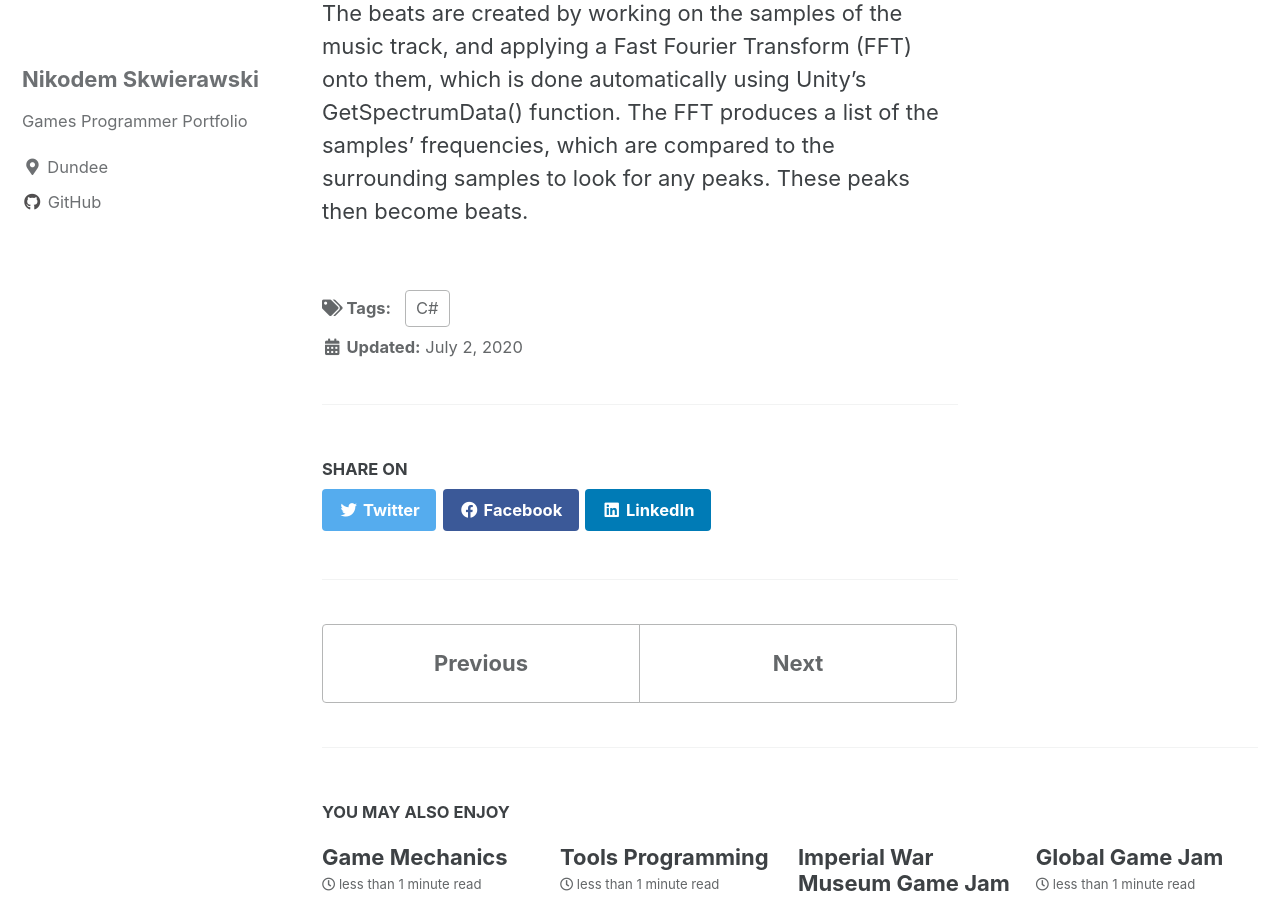
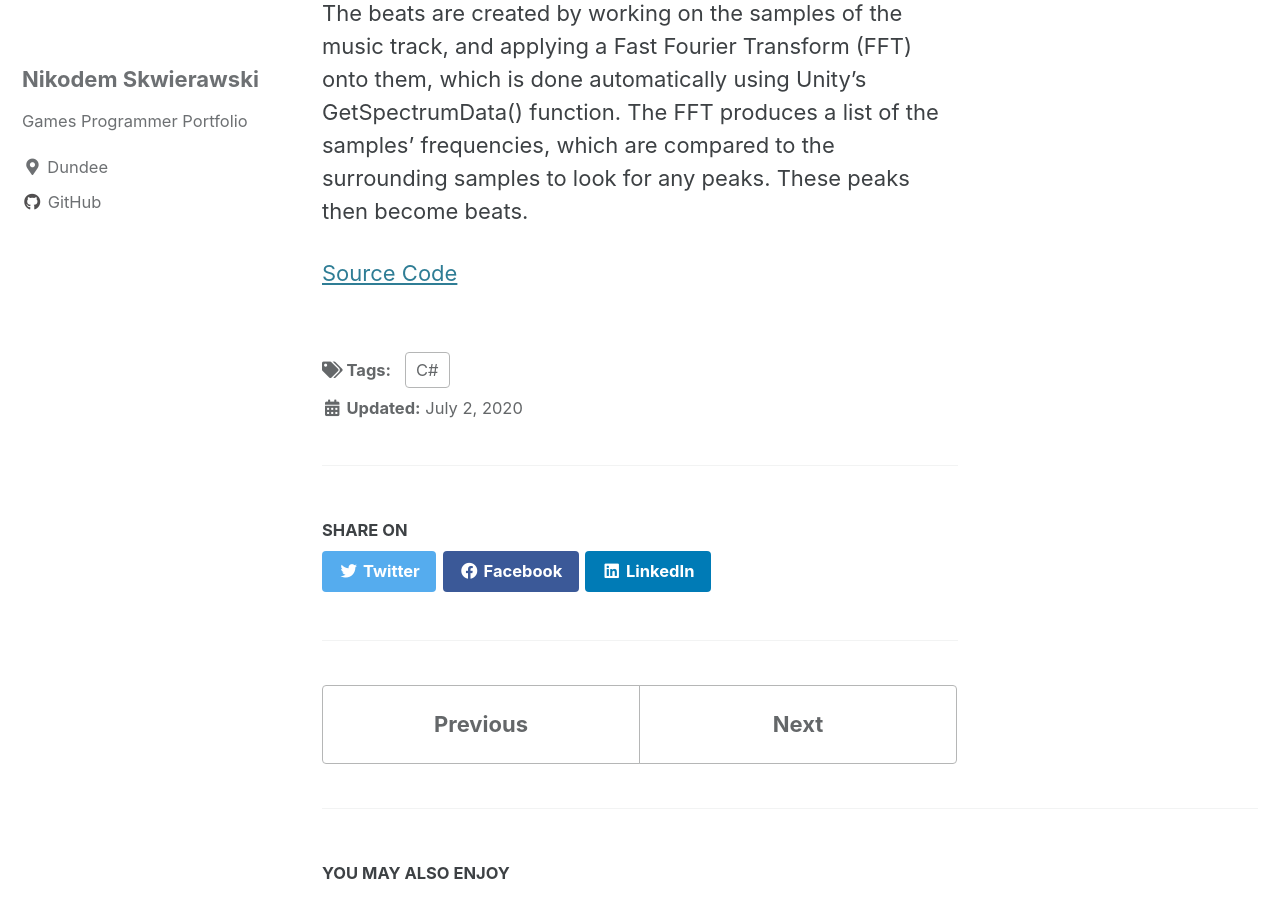
Before and after one commit to nikodems/nikodems.github.io, a Jekyll site: the page built from _posts/2020-07-02-audio-programming.md, in a window 1280 px wide and 900 px high, scrolled down 882 px. Built offline with Jekyll 4.4.1, drawn with Linux system fonts in a browser that asks for light colours; cached includes are drawn as plain includes.

Commit message:
Update 2020-07-02-audio-programming.md

```diff
--- a/_posts/2020-07-02-audio-programming.md
+++ b/_posts/2020-07-02-audio-programming.md
@@ -11,3 +11,5 @@ beats with the rectangular bar. Each hit gives 1 point and the goal is to get as
 
 The beats are created by working on the samples of the music track, and applying a Fast Fourier Transform (FFT) onto them, which is done automatically using Unity's GetSpectrumData() function. The FFT produces a list of the
 samples' frequencies, which are compared to the surrounding samples to look for any peaks. These peaks then become beats.
+
+[Source Code](https://github.com/nikodems/audio-programming)
```
